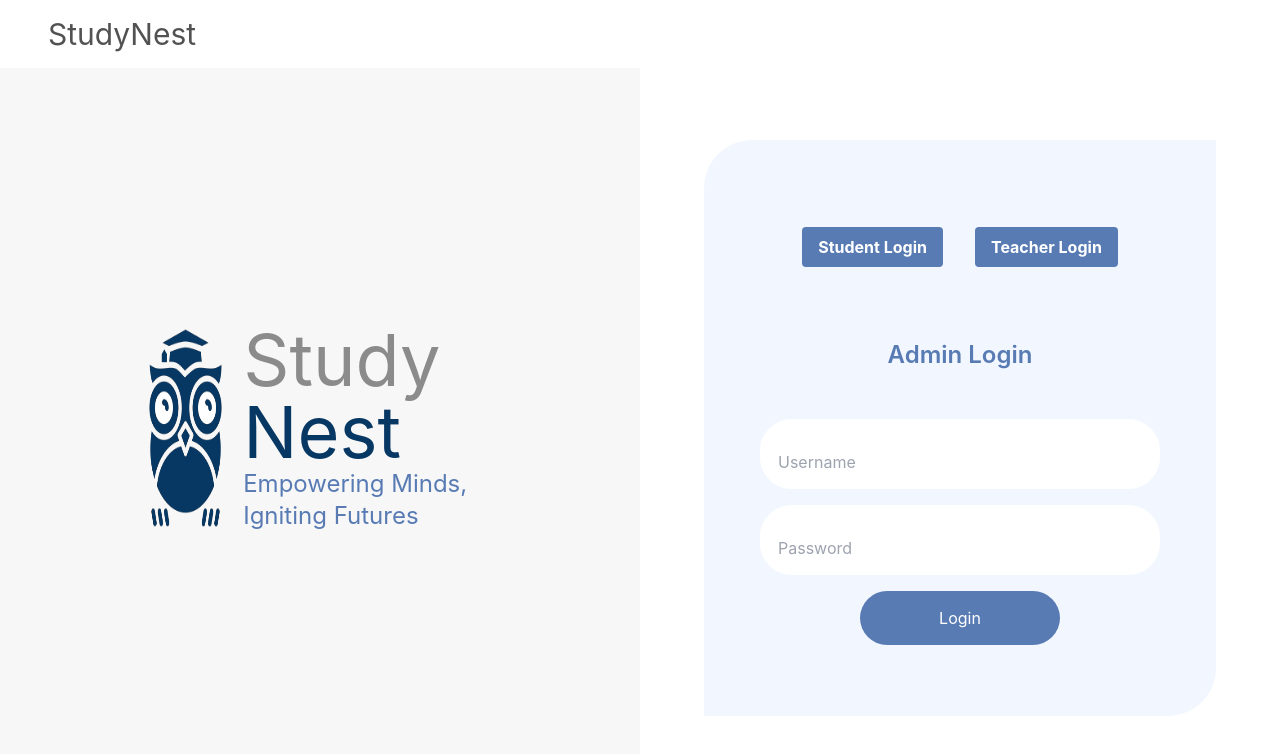
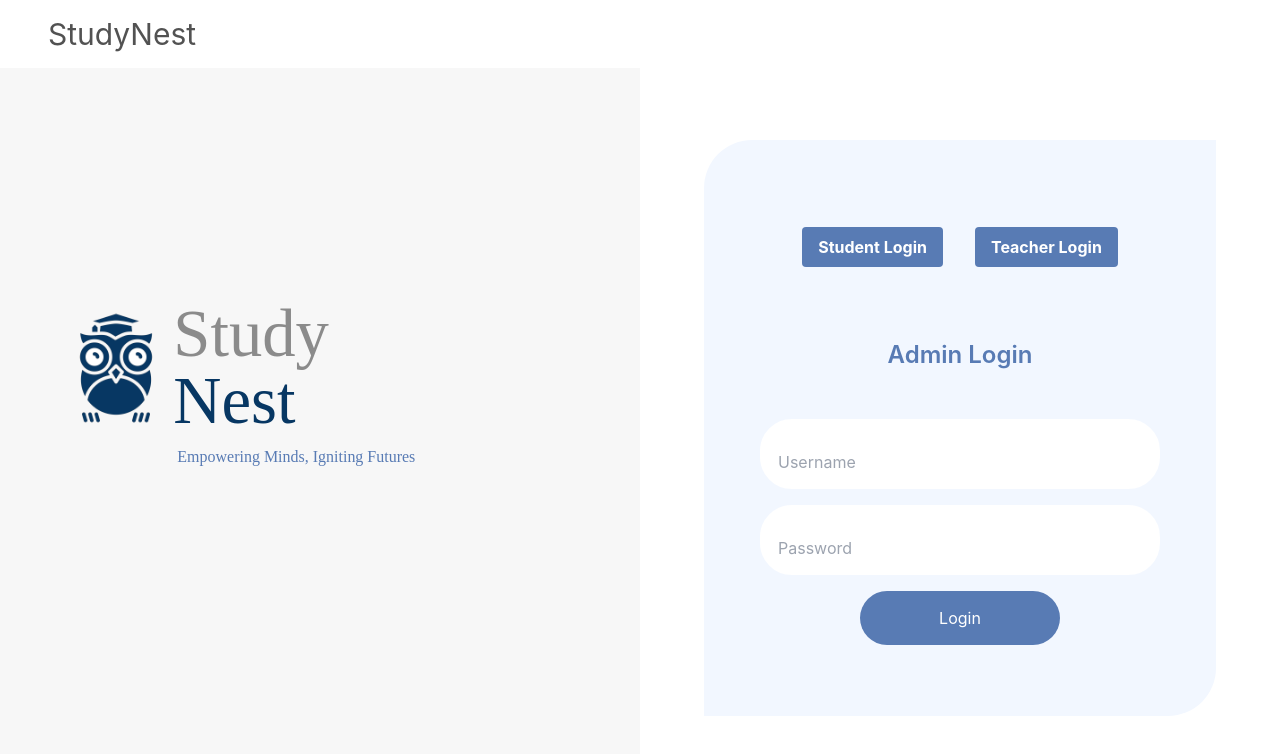
Before and after one commit to TIPGroup1-TeamBrian/StudyNest-FrontEnd, a React (Create React App) app in the folder studynest-frontend/: page /LoginAdmin in a window 1280 px wide. Shown: the top 754 px of the page. Built offline with nearby package versions, Linux system fonts and the light colour scheme.

Commit message:
fixed Login page logo issue

```diff
--- a/studynest-frontend/src/components/LoginComponent.jsx
+++ b/studynest-frontend/src/components/LoginComponent.jsx
@@ -1,6 +1,7 @@
 import React from 'react';
 import Logo from "../images/school.png";
 import { useState } from "react";
+import Loginlogo from "../images/Loginlogo.svg";
 
 const LoginComponent = (props) => {
     const [username, setUsername] = useState("");
@@ -31,21 +32,10 @@
       <div id="main" className="h-[90vh] flex flex-row">
         <div
           id="left"
-          className="px-[10%] flex flex-col justify-center items-center bg-[#F7F7F7] w-[50%] bg-cover overflow-hidden"
+          className=" flex flex-col justify-center items-center bg-[#F7F7F7] w-[50%] bg-cover overflow-hidden"
         >
-          <div class="flex flex-row">
-            <img className="block w-[30%] items-center h-auto" src={Logo} alt="sth" />
 
-            <div className="text-left">
-              <h1 className="text-7xl text-[#8B8B8B]">Study</h1>
-              <h1 className="text-7xl text-[#073763]">Nest</h1>
-              <h3 className="text-[#587BB4] text-2xl ">
-                Empowering Minds, Igniting Futures
-              </h3>
-
-
-            </div>
-          </div>
+          <img className="block  items-center h-auto" src={Loginlogo} alt="sth" />
         </div>
 
         <div
```
Also changed, not shown: studynest-frontend/package.json (+3 -4 lines), studynest-frontend/src/images/Loginlogo.svg (added).
